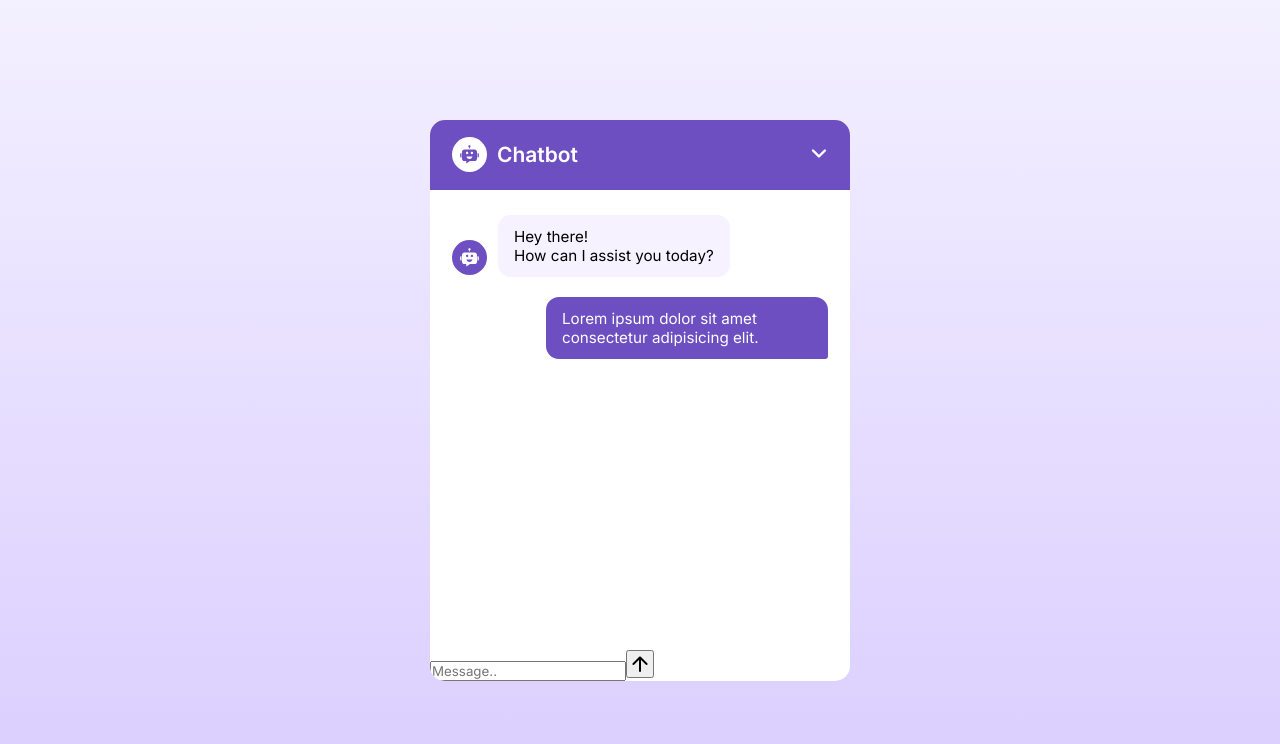
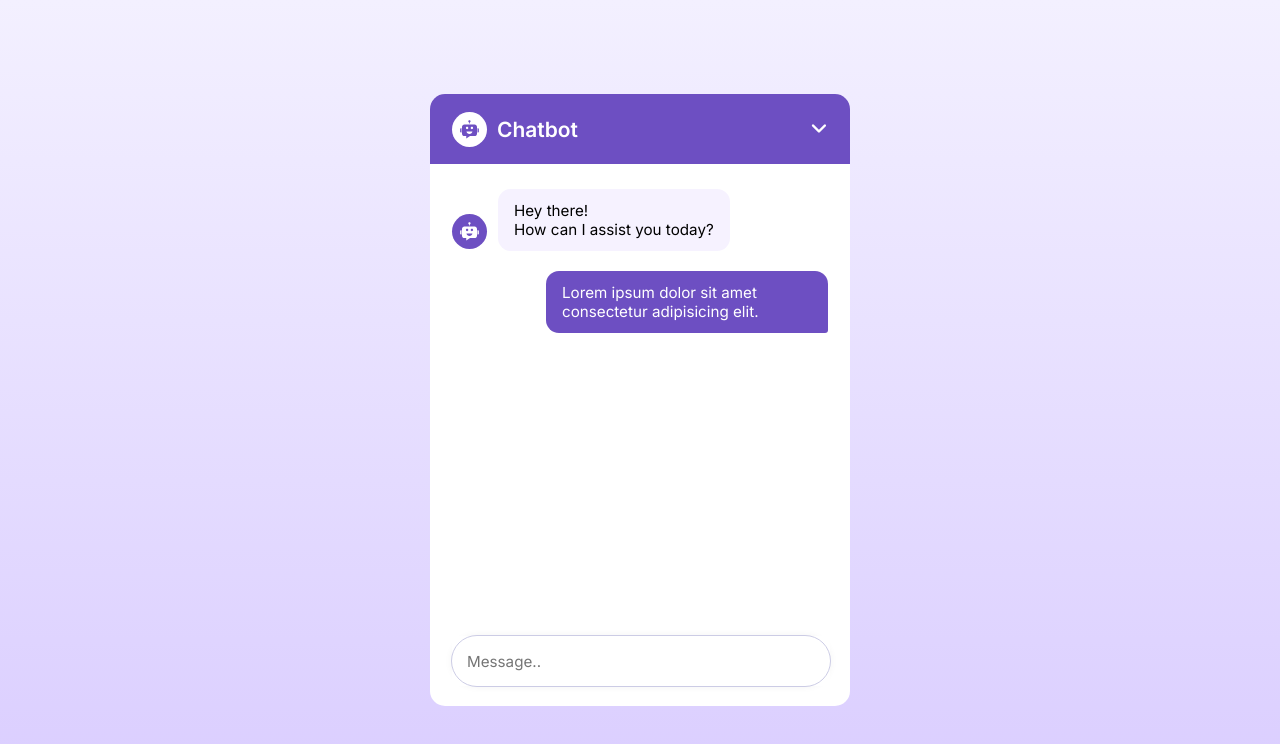
Before and after one commit to satyajitd111/react-ai-chatbot, a React (Vite) app: page / in a window 1280 px wide. Shown: the top 744 px of the page. Built offline with nearby package versions, Linux system fonts and the light colour scheme.

Commit message:
chat footer updates

```diff
--- a/src/App.jsx
+++ b/src/App.jsx
@@ -1,5 +1,6 @@
 import React from 'react';
 import { ChatbotIcon } from './components/ChatbotIcon';
+import { ChatForm } from './components/ChatForm';
 const App = () => {
   return (
     <div className='container'>
@@ -26,18 +27,11 @@
               Lorem ipsum dolor sit amet consectetur adipisicing elit.
             </p>
           </div>
+          {/* ChatBot Footer */}
+          <div className='chat-footer'>
+            <ChatForm />
+          </div>
         </div>
-        {/* ChatBot Footer */}
-        <div className='chat-footer'></div>
-        <form action='#' className='chat-form'>
-          <input
-            type='text'
-            placeholder='Message..'
-            className='message-input'
-            required
-          />
-          <button class='material-symbols-rounded'>arrow_upward</button>
-        </form>
       </div>
     </div>
   );
--- /dev/null
+++ b/src/components/ChatForm.jsx
@@ -0,0 +1,29 @@
+import React from 'react';
+
+export const ChatForm = () => {
+  const handleFormSubmit = (event) => {
+    event.preventDefault();
+    const input = event.target.querySelector('.message-input');
+    const message = input.value.trim();
+
+    if (message) {
+      // Here you would typically handle the message, e.g., send it to a server or update state
+      console.log('Message sent:', message);
+      input.value = ''; // Clear the input field after sending
+    }
+  };
+
+  return (
+    <div>
+      <form action='#' className='chat-form' onSubmit={handleFormSubmit}>
+        <input
+          type='text'
+          placeholder='Message..'
+          className='message-input'
+          required
+        />
+        <button class='material-symbols-rounded'>arrow_upward</button>
+      </form>
+    </div>
+  );
+};
--- a/src/index.css
+++ b/src/index.css
@@ -1,11 +1,11 @@
 /* Google Fonts Inter */
-@import url("https://fonts.googleapis.com/css2?family=Inter:opsz,wght@14..32,100..900&display=swap");
+@import url('https://fonts.googleapis.com/css2?family=Inter:opsz,wght@14..32,100..900&display=swap');
 
 * {
   margin: 0;
   padding: 0;
   box-sizing: border-box;
-  font-family: "Inter", sans-serif;
+  font-family: 'Inter', sans-serif;
 }
 
 body {
@@ -24,6 +24,7 @@
   border-radius: 15px;
   box-shadow: 0 0 128px 0 rgba(0, 0, 0, 0.1),
     0 32px 64px -48ox rgba(0, 0, 0, 0.5);
+  position: relative;
 }
 .chatbot-popup .chat-header {
   display: flex;
@@ -83,6 +84,7 @@
   display: flex;
   flex-direction: column;
   gap: 20px;
+  margin-bottom: 82px;
 }
 
 .chat-body .message {
@@ -130,3 +132,60 @@
   background: #6d4fc2;
   border-radius: 13px 13px 3px 13px;
 }
+
+.chat-footer {
+  position: absolute;
+  bottom: 20px;
+  width: 90%;
+  background: #fff;
+  margin: 0px auto 0px;
+  /* z-index: 10; */
+}
+
+.chat-footer .chat-form {
+  display: flex;
+  /* background: red; */
+  background: #fff;
+  align-items: center;
+  outline: 1px solid #cccce5;
+  border-radius: 30px;
+  box-shadow: 0px 0 8px 0 rgba(0, 0, 0, 0.06);
+}
+.chat-footer .chat-form:focus-within {
+  outline: 1px solid #6d4fc2;
+}
+
+.chat-form .message-input {
+  width: 100%;
+  height: 50px;
+  border: none;
+  outline: none;
+  padding: 0 15px;
+  font-size: 0.95rem;
+  color: #000;
+}
+
+.chat-form button {
+  display: none;
+  height: 35px;
+  width: 35px;
+  border: none;
+  outline: none;
+  color: #fff;
+  cursor: pointer;
+  flex-shrink: 0;
+  font-size: 1.15rem;
+  padding-left: 2px;
+  border-radius: 50%;
+  margin-right: 8px;
+  background: #6d4fc2;
+  transition: background-color 0.2s ease;
+}
+
+.chat-form button:hover {
+  background: #593bab;
+}
+
+.chat-form .message-input:valid + button {
+  display: block;
+}
```
